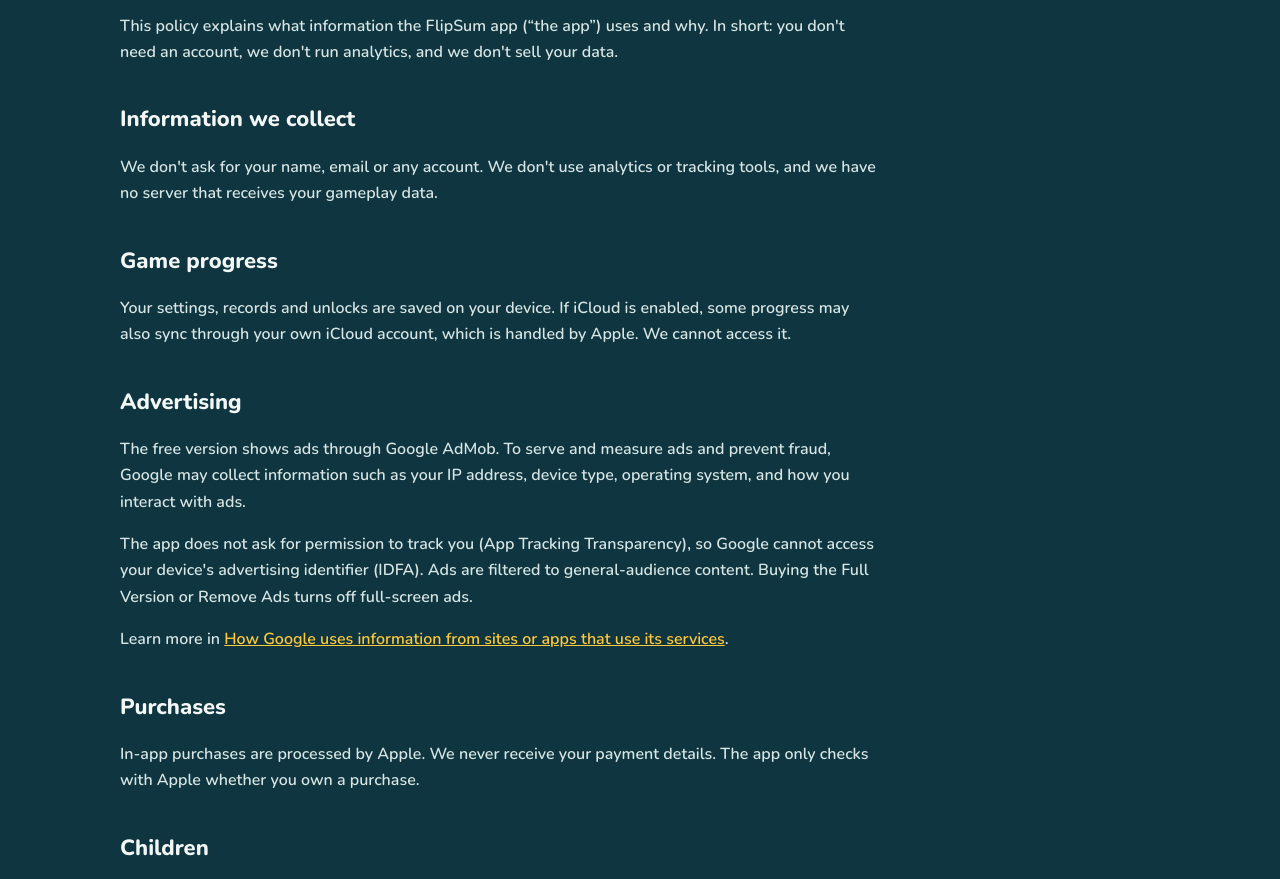
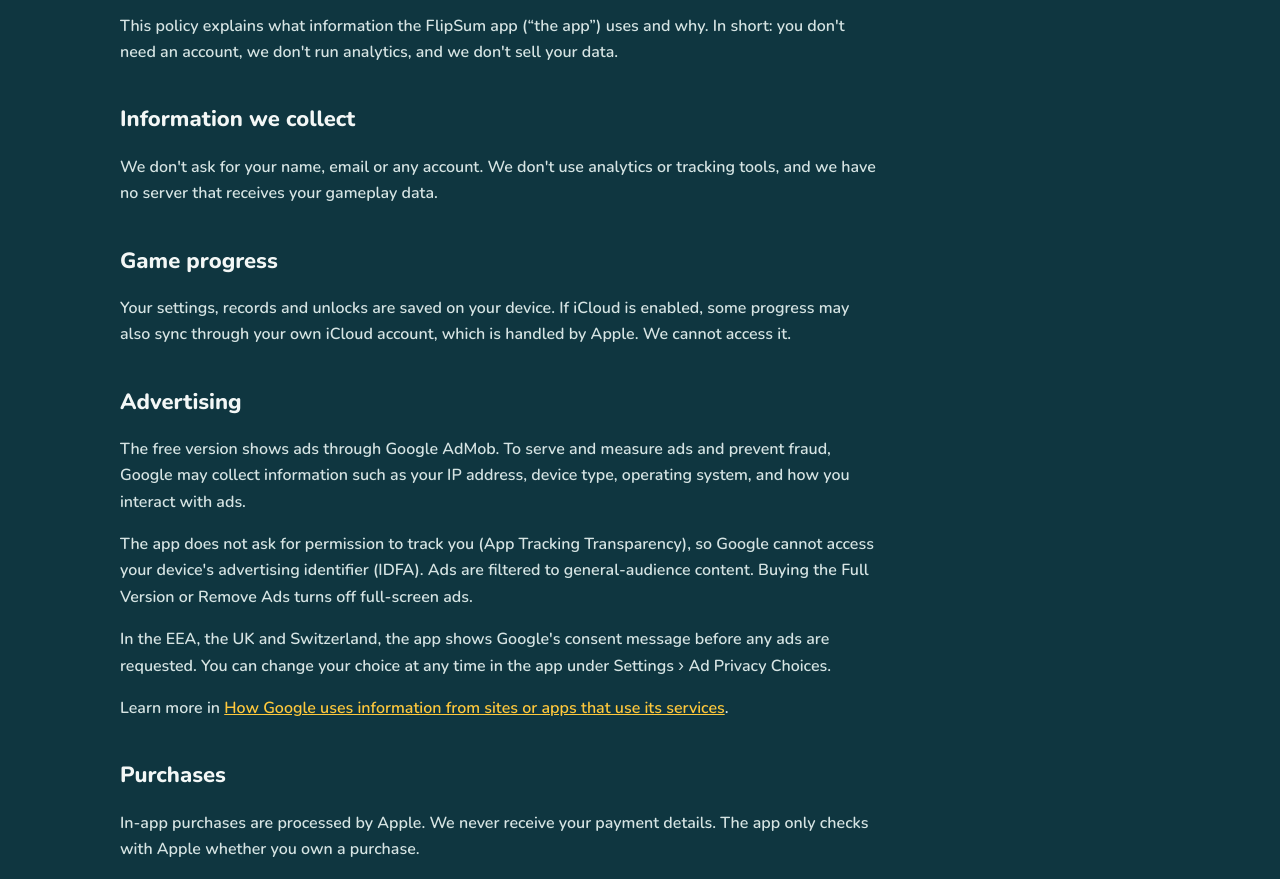
Before and after one commit to Ezio1983/flipsum-site, a plain HTML site: page privacy.html in a window 1280 px wide. Shown: the part 215-1094 px from the top of the page. Drawn offline with nearby package versions, Linux system fonts and the light colour scheme.

Commit message:
Privacy policy: describe EEA/UK/CH ad consent (UMP)
Co-Authored-By: Claude Opus 5.5 <noreply@anthropic.com>
Claude-Session: https://claude.ai/code/session_01WG92GvteurvGvvMGCtH1Ch

```diff
--- a/i18n.js
+++ b/i18n.js
@@ -42,6 +42,7 @@
       "pp.ads1": "免費版透過 Google AdMob 顯示廣告。為了投放、衡量廣告及防止詐騙，Google 可能收集 IP 位址、裝置類型、作業系統，以及你與廣告的互動等資訊。",
       "pp.ads2": "本 App 不會請求追蹤權限（App 追蹤透明度），因此 Google 無法取得你裝置的廣告識別碼（IDFA）。廣告內容已篩選為一般大眾適合。購買完整版或去廣告後，將不再顯示全螢幕廣告。",
       "pp.ads3": "詳情請參閱 <a href=\"https://policies.google.com/technologies/partner-sites?hl=zh-TW\" target=\"_blank\" rel=\"noopener\">Google 如何使用合作夥伴網站或應用程式的資訊</a>。",
+      "pp.ads4": "在歐洲經濟區、英國與瑞士，本 App 會在請求任何廣告前先顯示 Google 的同意訊息。你可以隨時在 App 的「設定 › 廣告隱私權選項」更改選擇。",
       "pp.h.iap": "購買",
       "pp.iap": "App 內購買由 Apple 處理，我們不會取得你的付款資訊。本 App 只會向 Apple 確認你是否擁有某項購買。",
       "pp.h.kids": "兒童",
@@ -105,6 +106,7 @@
       "pp.ads1": "無料版ではGoogle AdMobによる広告を表示します。広告の配信・測定や不正防止のため、GoogleがIPアドレス、端末の種類、OS、広告の操作状況などの情報を収集することがあります。",
       "pp.ads2": "本アプリはトラッキングの許可（Appのトラッキング透明性）を求めないため、Googleは端末の広告識別子（IDFA）にアクセスできません。広告は全年齢向けの内容に絞っています。完全版または広告削除を購入すると、全画面広告は表示されません。",
       "pp.ads3": "詳しくは<a href=\"https://policies.google.com/technologies/partner-sites?hl=ja\" target=\"_blank\" rel=\"noopener\">Googleのサービスを使用するサイトやアプリから収集した情報のGoogleによる使用</a>をご覧ください。",
+      "pp.ads4": "欧州経済領域、英国、スイスでは、広告をリクエストする前にGoogleの同意メッセージを表示します。選択内容はアプリの「設定 › 広告のプライバシー設定」でいつでも変更できます。",
       "pp.h.iap": "購入",
       "pp.iap": "アプリ内課金はAppleが処理します。当方がお支払い情報を受け取ることはありません。本アプリは購入済みかどうかをAppleに確認するだけです。",
       "pp.h.kids": "お子さまについて",
--- a/privacy.html
+++ b/privacy.html
@@ -41,6 +41,7 @@
         <h2 data-i="pp.h.ads">Advertising</h2>
         <p data-i="pp.ads1">The free version shows ads through Google AdMob. To serve and measure ads and prevent fraud, Google may collect information such as your IP address, device type, operating system, and how you interact with ads.</p>
         <p data-i="pp.ads2">The app does not ask for permission to track you (App Tracking Transparency), so Google cannot access your device's advertising identifier (IDFA). Ads are filtered to general-audience content. Buying the Full Version or Remove Ads turns off full-screen ads.</p>
+        <p data-i="pp.ads4">In the EEA, the UK and Switzerland, the app shows Google's consent message before any ads are requested. You can change your choice at any time in the app under Settings › Ad Privacy Choices.</p>
         <p data-ih="pp.ads3">Learn more in <a href="https://policies.google.com/technologies/partner-sites" target="_blank" rel="noopener">How Google uses information from sites or apps that use its services</a>.</p>
 
         <h2 data-i="pp.h.iap">Purchases</h2>
```
